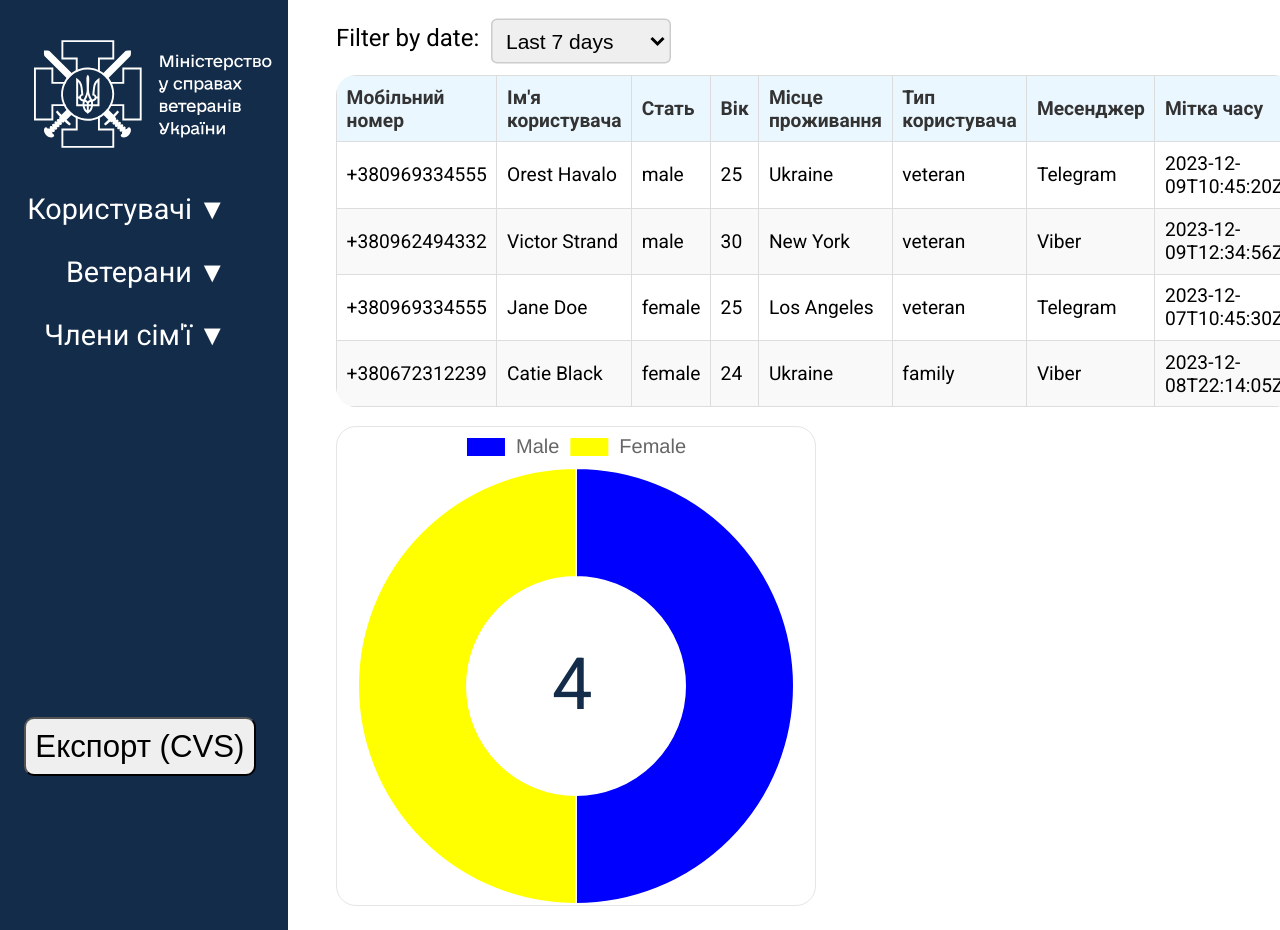
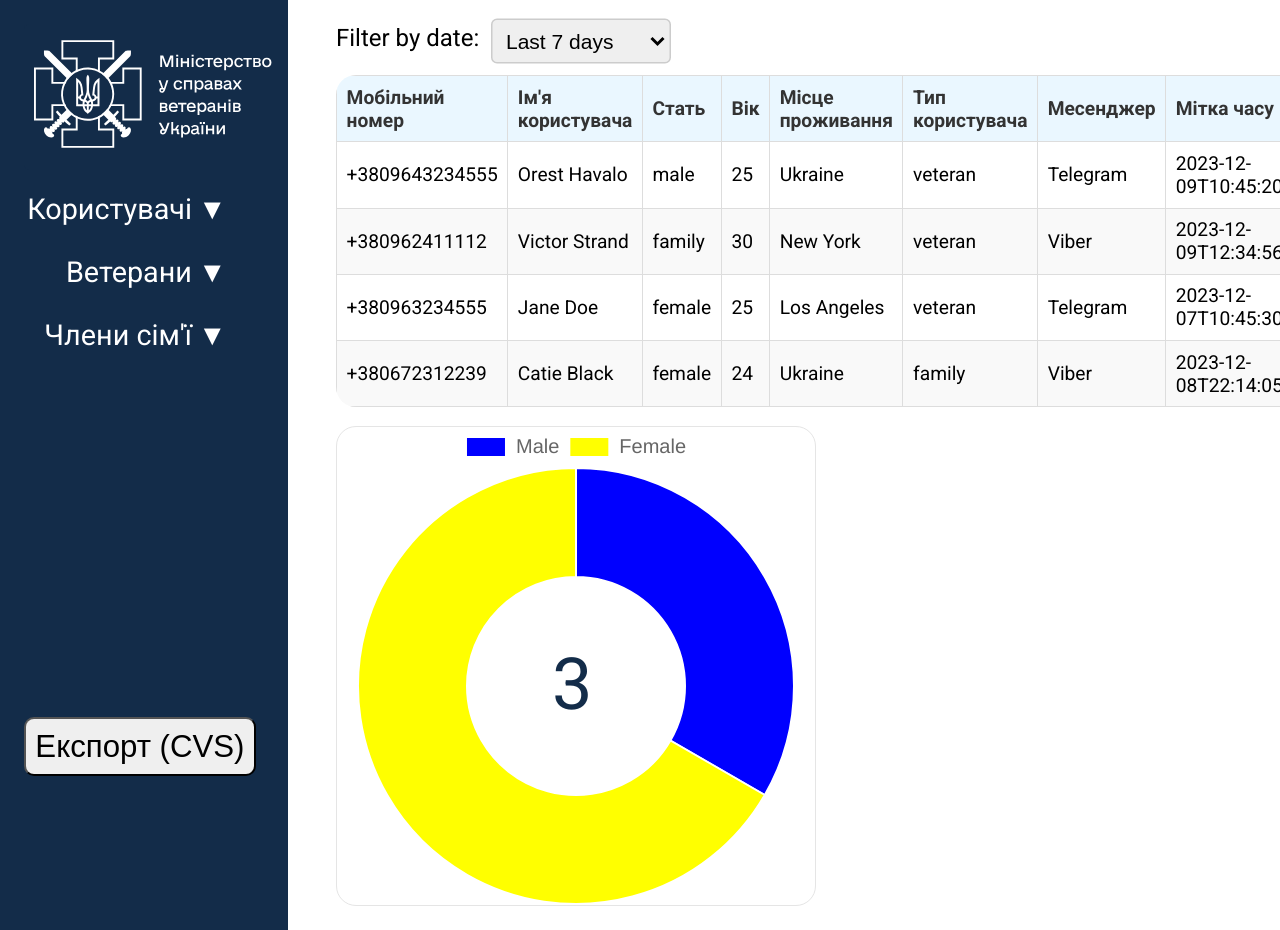
Before and after one commit to kolibri753/eVeteran_chatbot_admin-panel, a Next.js app: page /dashboard in a window 1280 px wide. Shown: the top 930 px of the page. Built offline with nearby package versions, Linux system fonts and the light colour scheme.

Commit message:
Change useEffect to func, fix keys duplication

```diff
--- a/src/app/components/usersDashboard/usersDashboard.js
+++ b/src/app/components/usersDashboard/usersDashboard.js
@@ -1,6 +1,6 @@
 "use client";
 
-import React, { useState, useEffect } from "react";
+import React, { useState } from "react";
 import FilterDropdown from "../filterDropdown/filterDropdown";
 import Table from "../table/table";
 import DoughnutChart from "../doughnutChart/doughnutChart";
@@ -12,7 +12,6 @@ import data from "../../data/mockData.json";
 
 const UsersDashboard = ({ filterParams }) => {
 	const [selectedPeriod, setSelectedPeriod] = useState("7 days");
-  const [filteredData, setFilteredData] = useState([]);
 
 	const periodOptions = [
 		{ value: "7 days", label: "Last 7 days" },
@@ -35,9 +34,7 @@ const UsersDashboard = ({ filterParams }) => {
 		{ key: "timestamp", label: "Мітка часу" },
 	];
 
-	useEffect(() => {
-		const computeFilteredData = () => {
-			const newData = data.users.filter((user) => {
+	const filteredData = data.users.filter((user) => {
 		if (filterParams === "all") {
 			return isInSelectedPeriod(user.timestamp, selectedPeriod);
 		}
@@ -45,16 +42,15 @@ const UsersDashboard = ({ filterParams }) => {
 		if (filterParams !== null) {
 			const [status, sex] = filterParams.split(" ");
 
-					if (status && sex) {
 			if (status === "all") {
 				return (
-								user.sex === sex && isInSelectedPeriod(user.timestamp, selectedPeriod)
+					(sex === "all" || user.sex === sex) &&
+					isInSelectedPeriod(user.timestamp, selectedPeriod)
 				);
-						}
-
+			} else if (sex) {
 				return (
 					user.status === status &&
-							user.sex === sex &&
+					(sex === "all" || user.sex === sex) &&
 					isInSelectedPeriod(user.timestamp, selectedPeriod)
 				);
 			} else {
@@ -67,12 +63,6 @@ const UsersDashboard = ({ filterParams }) => {
 
 		return false;
 	});
-
-			setFilteredData(newData);
-		};
-
-		computeFilteredData();
-	}, [filterParams, selectedPeriod]);
 
 	const handleExportToCSV = () => {
 		exportToCSV(filteredData);
--- a/src/app/data/mockData.json
+++ b/src/app/data/mockData.json
@@ -1,7 +1,7 @@
 {
   "users": [
     {
-      "id": "+380962494332",
+      "id": "+3806752494332",
       "name": "John Doe",
       "sex": "male",
       "age": 30,
@@ -11,7 +11,7 @@
       "timestamp": "2023-12-01T12:34:56Z"
     },
     {
-      "id": "+380969334555",
+      "id": "+3809643234555",
       "name": "Orest Havalo",
       "sex": "male",
       "age": 25,
@@ -21,9 +21,9 @@
       "timestamp": "2023-12-09T10:45:20Z"
     },
     {
-      "id": "+380962494332",
+      "id": "+380962411112",
       "name": "Victor Strand",
-      "sex": "male",
+      "sex": "family",
       "age": 30,
       "location": "New York",
       "status": "veteran",
@@ -31,7 +31,7 @@
       "timestamp": "2023-12-09T12:34:56Z"
     },
     {
-      "id": "+380969334555",
+      "id": "+380963234555",
       "name": "Jane Doe",
       "sex": "female",
       "age": 25,
```
Lines whose indentation alone changed are shown as unchanged.
